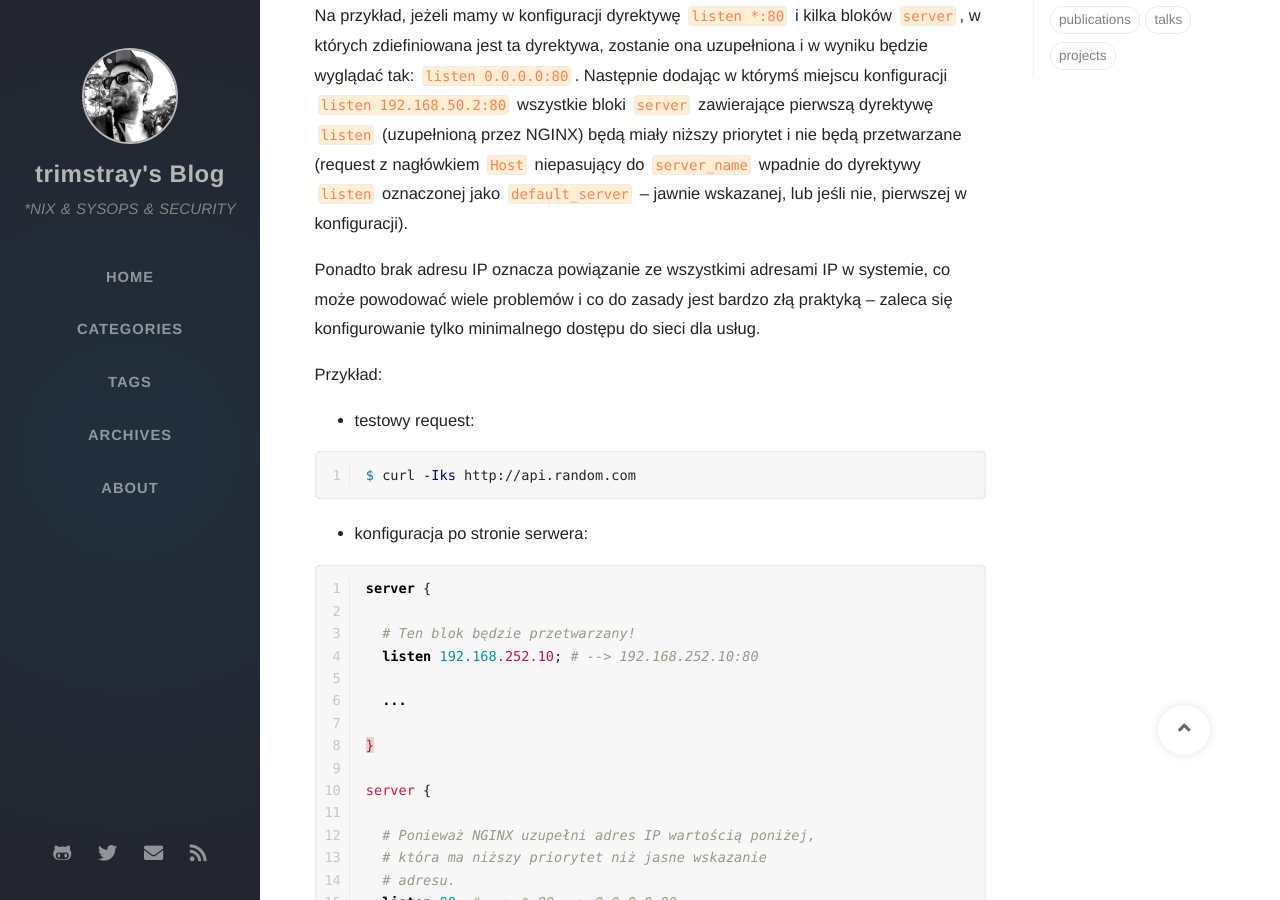
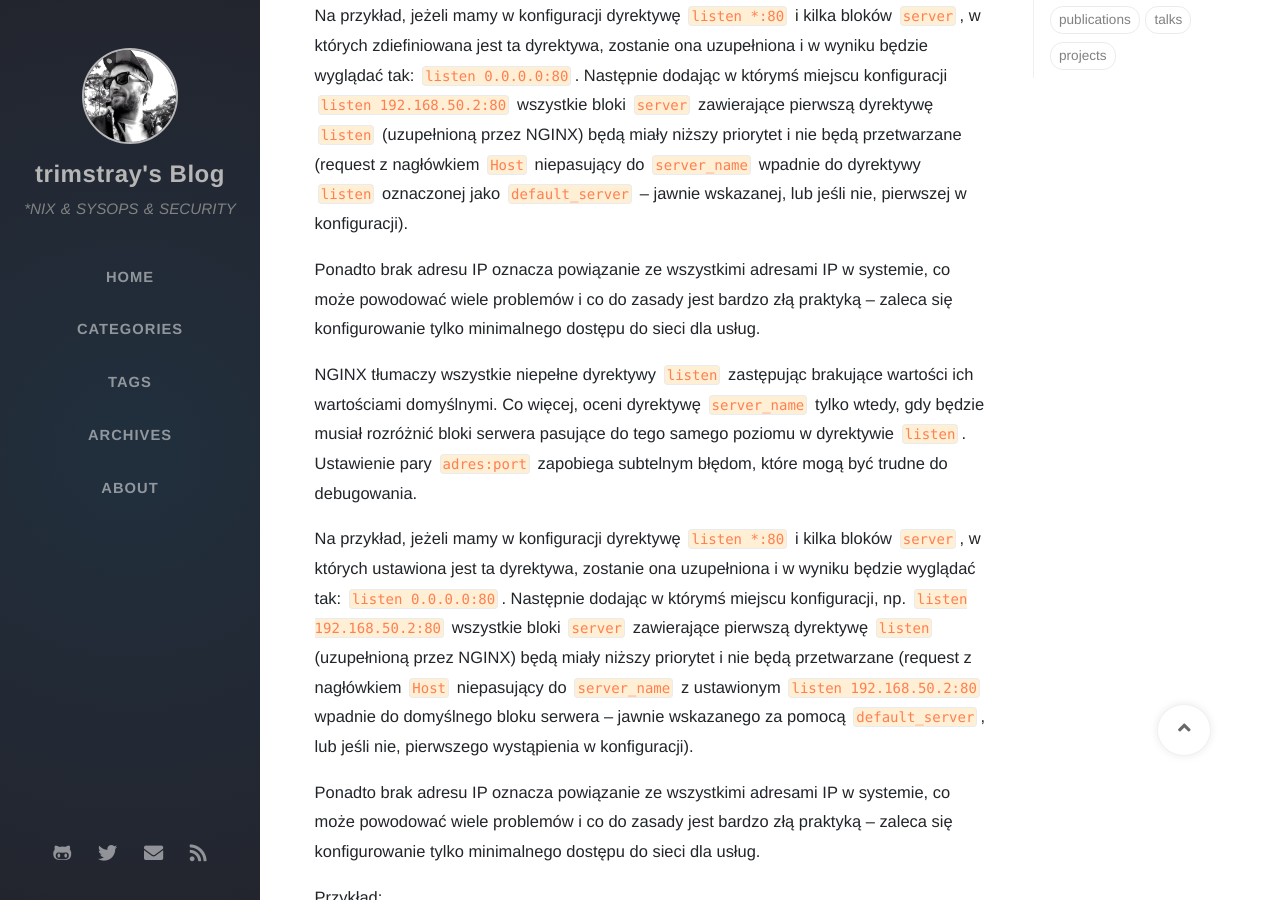
Before and after one commit to adityavs/trimstray.github.io, a Jekyll site: the page built from _posts/2019-06-22-nginx-poprawne-definiowanie-dyrektyw-nasluchiwania.md, in a window 1280 px wide and 900 px high, scrolled down 396 px. Built offline with Jekyll 4.4.1, drawn with Linux system fonts in a browser that asks for light colours; nearby versions of some CDN libraries; some web fonts are replaced; comment, search, counter and statistics services are not loaded.

Commit message:
update posts - signed-off-by: trimstray <trimstray@gmail.com>

```diff
--- a/_posts/2019-06-22-nginx-poprawne-definiowanie-dyrektyw-nasluchiwania.md
+++ b/_posts/2019-06-22-nginx-poprawne-definiowanie-dyrektyw-nasluchiwania.md
@@ -13,6 +13,12 @@ seo:
 NGINX tłumaczy wszystkie niepełne dyrektywy `listen` zastępując brakujące wartości ich wartościami domyślnymi. Co więcej, oceni dyrektywę `server_name` tylko wtedy, gdy będzie musiał rozróżnić bloki serwera pasujące do tego samego poziomu w dyrektywie `listen`. Ustawienie pary `adres:port` zapobiega subtelnym błędom, które mogą być trudne do debugowania.
 
 Na przykład, jeżeli mamy w konfiguracji dyrektywę `listen *:80` i kilka bloków `server`, w których zdiefiniowana jest ta dyrektywa, zostanie ona uzupełniona i w wyniku będzie wyglądać tak: `listen 0.0.0.0:80`. Następnie dodając w którymś miejscu konfiguracji `listen 192.168.50.2:80` wszystkie bloki `server` zawierające pierwszą dyrektywę `listen` (uzupełnioną przez NGINX) będą miały niższy priorytet i nie będą przetwarzane (request z nagłówkiem `Host` niepasujący do `server_name` wpadnie do dyrektywy `listen` oznaczonej jako `default_server` – jawnie wskazanej, lub jeśli nie, pierwszej w konfiguracji).
+
+Ponadto brak adresu IP oznacza powiązanie ze wszystkimi adresami IP w systemie, co może powodować wiele problemów i co do zasady jest bardzo złą praktyką – zaleca się konfigurowanie tylko minimalnego dostępu do sieci dla usług.
+
+NGINX tłumaczy wszystkie niepełne dyrektywy `listen` zastępując brakujące wartości ich wartościami domyślnymi. Co więcej, oceni dyrektywę `server_name` tylko wtedy, gdy będzie musiał rozróżnić bloki serwera pasujące do tego samego poziomu w dyrektywie `listen`. Ustawienie pary `adres:port` zapobiega subtelnym błędom, które mogą być trudne do debugowania.
+
+Na przykład, jeżeli mamy w konfiguracji dyrektywę `listen *:80` i kilka bloków `server`, w których ustawiona jest ta dyrektywa, zostanie ona uzupełniona i w wyniku będzie wyglądać tak: `listen 0.0.0.0:80`. Następnie dodając w którymś miejscu konfiguracji, np. `listen 192.168.50.2:80` wszystkie bloki `server` zawierające pierwszą dyrektywę `listen` (uzupełnioną przez NGINX) będą miały niższy priorytet i nie będą przetwarzane (request z nagłówkiem `Host` niepasujący do `server_name` z ustawionym `listen 192.168.50.2:80` wpadnie do domyślnego bloku serwera – jawnie wskazanego za pomocą `default_server`, lub jeśli nie, pierwszego wystąpienia w konfiguracji).
 
 Ponadto brak adresu IP oznacza powiązanie ze wszystkimi adresami IP w systemie, co może powodować wiele problemów i co do zasady jest bardzo złą praktyką – zaleca się konfigurowanie tylko minimalnego dostępu do sieci dla usług.
 
```
